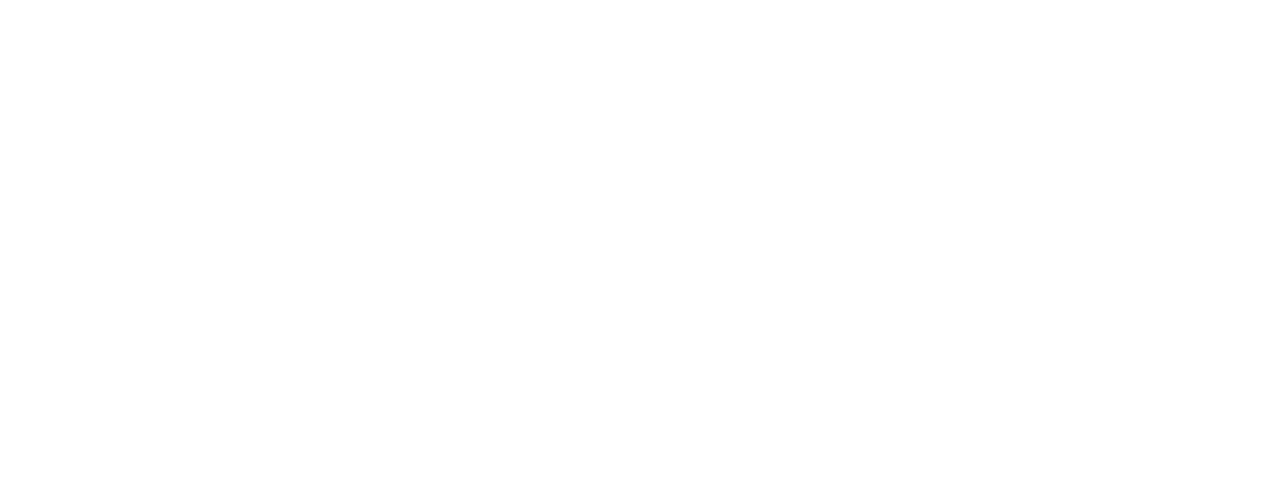
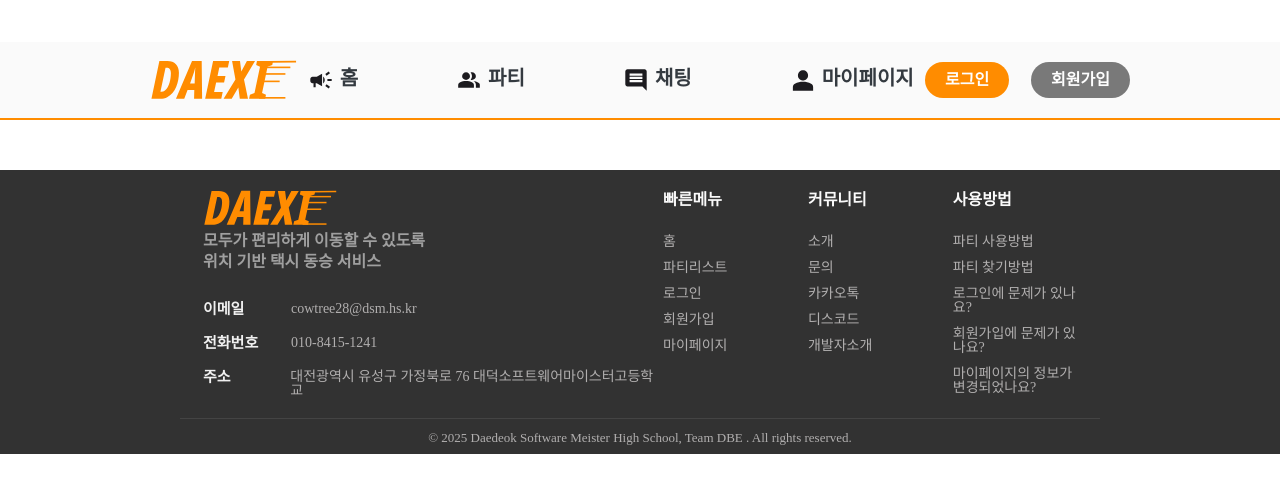
Before and after one commit to Team-DBE/DAEXI-FE, a React (Vite) app: page /home in a window 1280 px wide. Before the commit this address had no page. Shown: the part 152-644 px from the top of the page. Built offline with nearby package versions, Linux system fonts and the light colour scheme.

Commit message:
헤더 추가 및 home 화면 일부 수정

```diff
--- a/src/App.jsx
+++ b/src/App.jsx
@@ -1,6 +1,7 @@
 import { Routes, Route } from "react-router-dom";
 import Login from "./pages/login/login.jsx";
 import Signup from "./pages/signup/signup.jsx";
+import Home from "./pages/home/home.jsx";
 import { createGlobalStyle } from "styled-components";
 
 const GlobalStyle = createGlobalStyle`
@@ -16,6 +17,8 @@
       <Routes>
         <Route path="/login" element={<Login />} />
         <Route path="/signup" element={<Signup />} />
+        <Route path="/home" element={<Home />} />
+        <Route path="/" element={<Home />} />
       </Routes>
     </>
   );
--- a/src/components/header/header.jsx
+++ b/src/components/header/header.jsx
@@ -1,9 +1,12 @@
 import React from "react";
+import { Link } from "react-router-dom";
+
 import LogoImage from "../../assets/Logo/Logo_small.svg";
 import HomeIcon from "../../assets/images/icon-campaign.svg";
 import PartyIcon from "../../assets/images/icon-group.svg";
 import ChatIcon from "../../assets/images/icon-comment.svg";
 import MyPageIcon from "../../assets/images/icon-person.svg";
+
 import {
   HeaderWrapper,
   HeaderLeftArea,
@@ -25,26 +28,30 @@
       </HeaderLeftArea>
       <HeaderMiddleArea>
         <NavList>
-          <NavItem href="#">
+          <NavItem to="/home">
             <Icon src={HomeIcon} alt="icon" />홈
           </NavItem>
-          <NavItem href="#">
+          <NavItem to="/">
             <Icon src={PartyIcon} alt="icon" />
             파티
           </NavItem>
-          <NavItem href="#">
+          <NavItem to="/">
             <Icon src={ChatIcon} alt="icon" />
             채팅
           </NavItem>
-          <NavItem href="#">
+          <NavItem to="/">
             <Icon src={MyPageIcon} alt="icon" />
             마이페이지
           </NavItem>
         </NavList>
       </HeaderMiddleArea>
       <HeaderRightArea>
-        <LoginButton>로그인</LoginButton>
-        <SignUpButton>회원가입</SignUpButton>
+        <LoginButton as={Link} to="/login">
+          로그인
+        </LoginButton>
+        <SignUpButton as={Link} to="/signup">
+          회원가입
+        </SignUpButton>
       </HeaderRightArea>
     </HeaderWrapper>
   );
--- a/src/components/header/header.styles.js
+++ b/src/components/header/header.styles.js
@@ -1,6 +1,8 @@
+import { Link } from "react-router-dom";
 import styled from "styled-components";
 
 export const HeaderWrapper = styled.header`
+  width: 100%;
   padding: 18px 150px;
   display: flex;
   justify-content: space-between;
@@ -36,7 +38,7 @@
   gap: 100px;
 `;
 
-export const NavItem = styled.a`
+export const NavItem = styled(Link)`
   font-size: 20px;
   text-decoration: none;
   color: #343a40;
@@ -55,6 +57,7 @@
   border: none;
   border-radius: 20px;
   cursor: pointer;
+  text-decoration: none;
   &:hover {
     background-color: #EB8100;
   }
@@ -68,6 +71,7 @@
   border: none;
   border-radius: 20px;
   cursor: pointer;
+  text-decoration: none;
   &:hover {
     background-color: #737373;
   }
--- a/src/main.jsx
+++ b/src/main.jsx
@@ -1,7 +1,7 @@
 import { StrictMode } from "react";
 import { createRoot } from "react-dom/client";
-import { BrowserRouter } from 'react-router-dom';
-import App from './App';
+import { BrowserRouter } from "react-router-dom";
+import App from "./App";
 
 createRoot(document.getElementById("root")).render(
   <StrictMode>
--- /dev/null
+++ b/src/pages/home/home.jsx
@@ -0,0 +1,15 @@
+import "../../components/reset.css";
+import Header from "../../components/header/header.jsx";
+import Footer from "../../components/footer/footer.jsx";
+import { Body } from "./home.styles";
+
+function Home() {
+  return (
+    <Body>
+      <Header />
+      <Footer />
+    </Body>
+  );
+}
+
+export default Home;
--- /dev/null
+++ b/src/pages/home/home.styles.js
@@ -0,0 +1,11 @@
+import styled from "styled-components";
+
+export const Body = styled.div`
+  display: flex;
+  padding: 0;
+  margin: 0;
+  align-items: center;
+  justify-content: center;
+  flex-direction: column;
+  height: 100vh;
+`;
```
